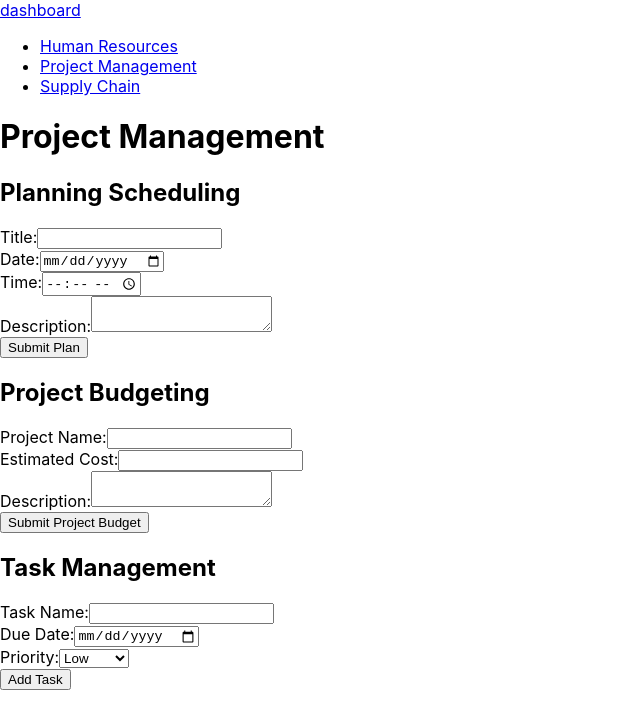
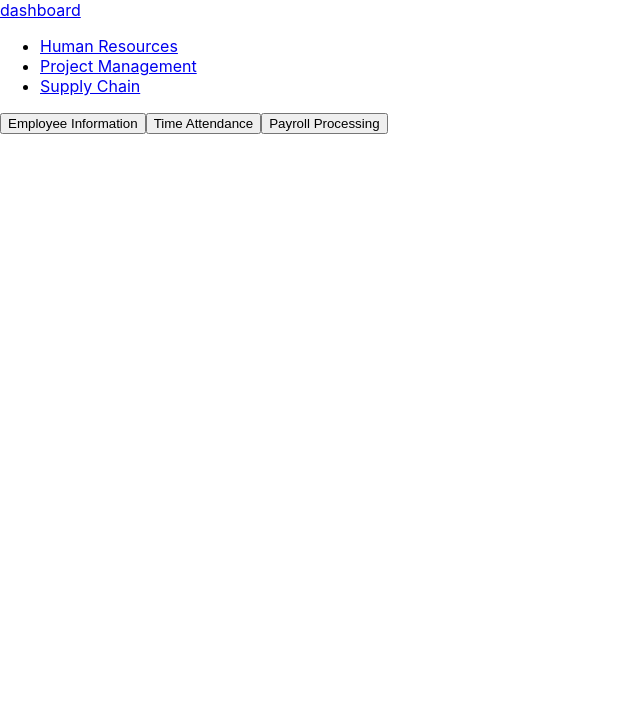
Before and after one commit to v1nss/enterprise-resource-planning, a React (Create React App) app: page /project-manegament in a window 1280 px wide. Shown: the top 728 px of the page, without its empty margins (0-640 px from the left). Built offline with nearby package versions, Linux system fonts and the light colour scheme.

Commit message:
projectmanagement

```diff
--- a/src/pages/ProjectManagement.js
+++ b/src/pages/ProjectManagement.js
@@ -1,4 +1,4 @@
-import React from "react";
+import React, { useState } from "react";
 
 import {
     Link,
@@ -9,12 +9,40 @@ import ProjectBudgeting from "../components/ProjectManagement/ProjectBudgeting";
 import TaskManagement from "../components/ProjectManagement/TaskManagement";
 
 const ProjectManagement = () => {
+
+  const [showPlanningScheduling, setShowPlanningScheduling] = useState(false);
+  const [showProjectBudgeting, setShowProjectBudgeting] = useState(false);
+  const [showTaskManagement, setShowTaskManagement] = useState(false);
+
+  const handlePlanningSchedulingClick = () => {
+    setShowPlanningScheduling(true);
+    setShowProjectBudgeting(false);
+    setShowTaskManagement(false);
+  };
+
+  const handleProjectBudgetingClick = () => {
+    setShowPlanningScheduling(false);
+    setShowProjectBudgeting(true);
+    setShowTaskManagement(false);
+  };
+
+  const handleTaskManagementClick = () => {
+    setShowPlanningScheduling(false);
+    setShowProjectBudgeting(false);
+    setShowTaskManagement(true);
+  };
+
     return (
       <div>
-        <h1>Project Management</h1>
-        <PlanningScheduling />
-        <ProjectBudgeting />
-        <TaskManagement />
+      <div>
+        <button onClick={handlePlanningSchedulingClick}>Employee Information</button>
+        <button onClick={handleProjectBudgetingClick}>Time Attendance</button>
+        <button onClick={handleTaskManagementClick}>Payroll Processing</button>
+      </div>
+
+      {showPlanningScheduling && <PlanningScheduling />}
+      {showProjectBudgeting && <ProjectBudgeting />}
+      {showTaskManagement && <TaskManagement />}
       </div>
 
     );
```
